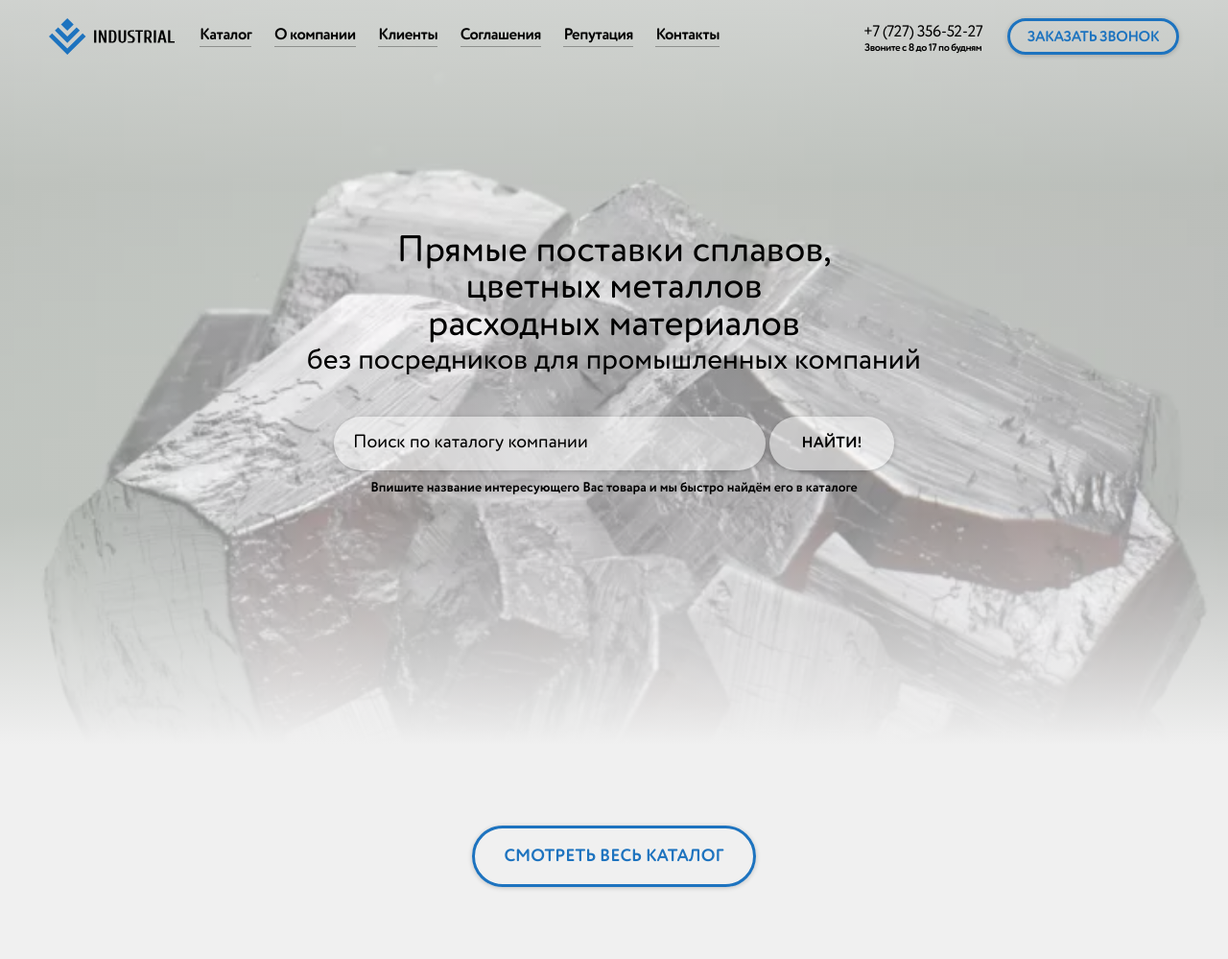
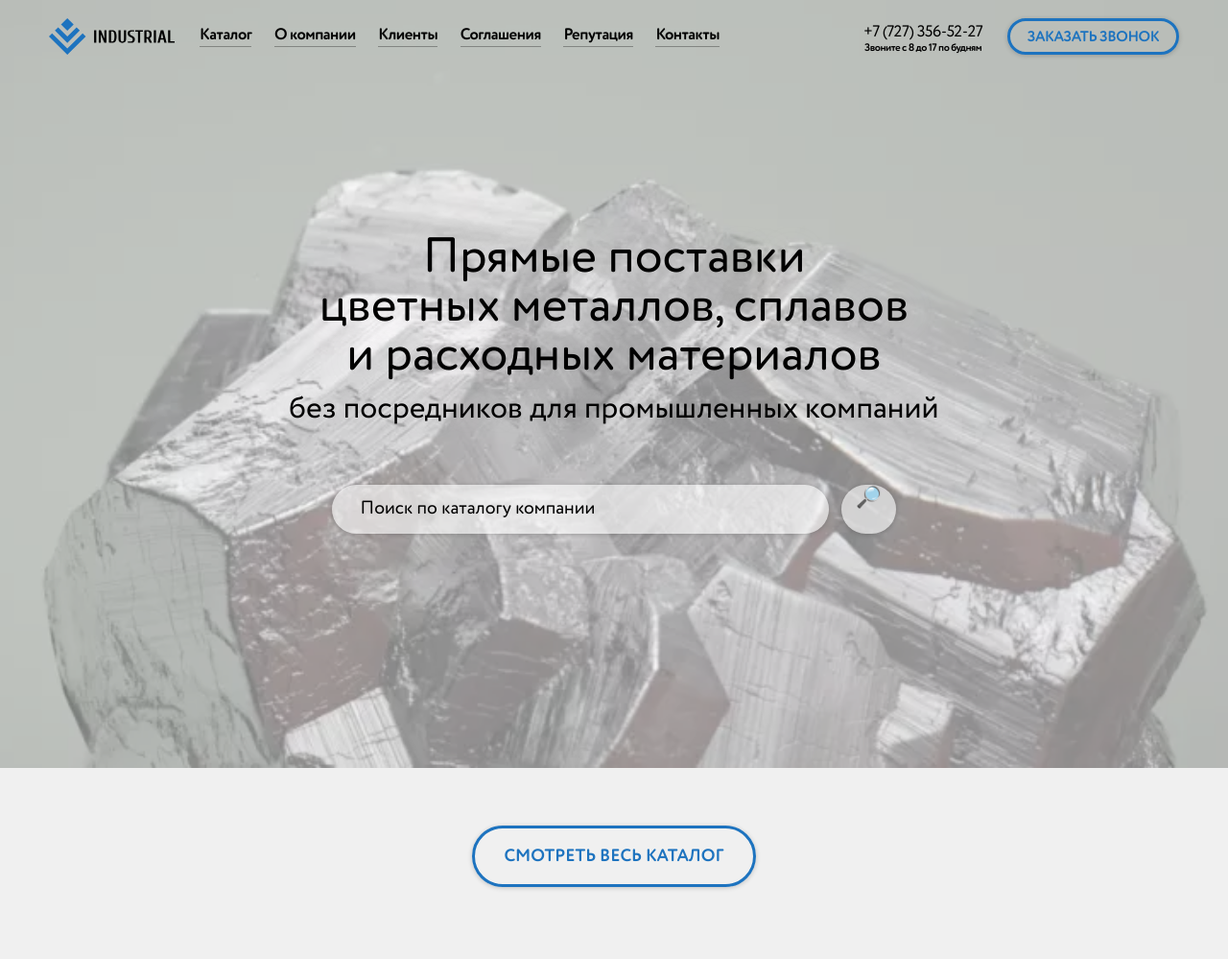
Before and after one commit to kashirin-dm/industrial.kz, a PHP site: page / in a window 1280 px wide. Shown: the top 999 px of the page at 96% size. Run offline with PHP 8.4, Linux system fonts and the light colour scheme.

Commit message:
cover adaptiv and style

```diff
--- a/index.html
+++ b/index.html
@@ -116,13 +116,12 @@
         <!-- Video -->
         <section class="main-cover">
                 <header>
-                    <h1>Прямые поставки сплавов,<br>цветных металлов<br>расходных материалов</h1>
+                    <h1>Прямые поставки<br>цветных металлов, сплавов<br>и расходных материалов</h1>
                     <p>без посредников для промышленных компаний</p>
                 </header>
                 <form action="index.html" method="post">
                     <input type="search" name="mainsearch" placeholder="Поиск по каталогу компании" autocomplete="off">
-                    <button type="submit" name="mainsearchsubmit">Найти!</button>
-                    <p>Впишите название интересующего Вас товара и мы быстро найдём его в каталоге</p>
+                    <button type="submit" name="mainsearchsubmit">&#128270;</button>
                 </form>
         </section>
         <!-- Catalog button -->
--- a/s.industrial.kz/stat/s/core.css
+++ b/s.industrial.kz/stat/s/core.css
@@ -228,7 +228,7 @@ a:active {color: #18374d;}
 
 /* Main Cover */
 .main-cover::before { /* Pseudo-class for layers performance */
-    will-change: auto; /* For performance */
+    will-change: transform; /* For performance */
     content: '';
     display: block;
     position: absolute;
@@ -236,19 +236,11 @@ a:active {color: #18374d;}
     left: 0;
     height: 100%;
     width: 100%;
-    background: rgba(240,240,240,1);
-background: -moz-linear-gradient(top, rgba(240,240,240,0.7) 0%, rgba(240,240,240,0.5) 24%, rgba(240,240,240,0.5) 67%, rgba(240,240,240,1) 97%, rgba(240,240,240,1) 100%);
-background: -webkit-gradient(left top, left bottom, color-stop(0%, rgba(240,240,240,0.7)), color-stop(24%, rgba(240,240,240,0.5)), color-stop(67%, rgba(240,240,240,0.5)), color-stop(97%, rgba(240,240,240,1)), color-stop(100%, rgba(240,240,240,1)));
-background: -webkit-linear-gradient(top, rgba(240,240,240,0.7) 0%, rgba(240,240,240,0.5) 24%, rgba(240,240,240,0.5) 67%, rgba(240,240,240,1) 97%, rgba(240,240,240,1) 100%);
-background: -o-linear-gradient(top, rgba(240,240,240,0.7) 0%, rgba(240,240,240,0.5) 24%, rgba(240,240,240,0.5) 67%, rgba(240,240,240,1) 97%, rgba(240,240,240,1) 100%);
-background: -ms-linear-gradient(top, rgba(240,240,240,0.7) 0%, rgba(240,240,240,0.5) 24%, rgba(240,240,240,0.5) 67%, rgba(240,240,240,1) 97%, rgba(240,240,240,1) 100%);
-background: linear-gradient(to bottom, rgba(240,240,240,0.7) 0%, rgba(240,240,240,0.5) 24%, rgba(240,240,240,0.5) 67%, rgba(240,240,240,1) 97%, rgba(240,240,240,1) 100%);
-filter: progid:DXImageTransform.Microsoft.gradient( startColorstr='#f0f0f0', endColorstr='#f0f0f0', GradientType=0 );
+    background: rgba(240,240,240,0.5);
     pointer-events: none;
 }
 .main-cover {
-    grid-template-columns: 15% 1fr 15%;
-    background: url(../../../i.industrial.kz/stat/i/cover_bg.webp) center no-repeat fixed;
+    background: url(../../../i.industrial.kz/stat/i/cover_bg.webp) center no-repeat;
     background-size: cover;
     height: 100vh;
     width: 100%;
@@ -256,40 +248,31 @@ filter: progid:DXImageTransform.Microsoft.gradient( startColorstr='#f0f0f0', end
     overflow: hidden;
     align-items: end;
 }
-
-.main-cover > * {
-    grid-column: 2;
-    z-index: 3;
+.main-cover h1 {text-shadow: 0 0 40px rgba(240,240,240,0.3);}
+.main-cover p {text-shadow: 0 0 30px rgba(240,240,240,0.3);}
+.main-cover form {
+    display: grid;
+    align-self: start;
 }
-.main-cover header {align-self: end;}
-.main-cover h1 {
-    font-size: 3vw;
-    line-height: 1;
-}
-.main-cover p {
-    font-size: 168%;
-    margin-bottom: 40px;
-    line-height: 1.2;
-}
-.main-cover form {align-self: start;}
-.main-cover form input, form button {
+.main-cover form * {
+    display: inline-grid;
     margin: 0;
+    width: 100%;
+    font-family: 'Circe Rounded', sans-serif;
+    color:#000;
+    white-space: nowrap;
+    background: rgba(255, 255, 255, .6);
+    box-shadow: rgba(0, 0, 0, .2) 0px 1px 5px;
+    border-radius: 50px;
 }
 .main-cover form input {
-    width: 100%;
-    max-width: 450px;
-    height: 56px;
-    padding: 0 20px;
-    font-size: 88.89%;
-    background: rgba(255, 255, 255, .5);
-    border-radius: 50px;
-    font: 400 88.89% 'Circe Rounded', sans-serif;
-    box-shadow: rgba(0, 0, 0, .2) 0px 1px 5px;
+    font-weight: 400;
 }
 .main-cover form input::placeholder {
     content: '';
+    font-family: 'Circe Rounded', sans-serif;
+    font-weight: 400;
     color:#000;
-    font: 400 120% 'Circe Rounded', sans-serif;
 }
 .main-cover form input:focus {
     background: rgba(255, 255, 255, .9);
@@ -298,32 +281,18 @@ filter: progid:DXImageTransform.Microsoft.gradient( startColorstr='#f0f0f0', end
     opacity: .3;
 }
 .main-cover form button {
-    font: 700 88.89% 'Circe Rounded', sans-serif;
-    width: 100%;
-    max-width: 130px;
-    height: 56px;
-    white-space: nowrap;
-    text-transform: uppercase;
-    background: rgba(255, 255, 255, .5);
-    color:#000;
-    border: none;
-    border-radius: 50px;
-    box-shadow: rgba(0, 0, 0, .2) 0px 1px 5px;
+    font-weight: 700;
 }
 .main-cover form button:hover {
     background: rgba(255, 255, 255, .9);
     cursor: pointer;
+    transform: scale(.92);
+    transition: all .02s ease-in;
 }
 .main-cover form button:active {
-    background: rgba(255, 255, 255, .9);
+    transform: scale(.85);
+    transition: all .02s ease-in;
 }
-.main-cover form p {
-    font-size: 77.78%;
-    margin-top: 10px;
-    font-weight: 700;
-}
-/* END Video Section Desktop */
-
 
 /* Catalog Button Desktop */
 .catalog-button {
--- a/s.industrial.kz/stat/s/d.css
+++ b/s.industrial.kz/stat/s/d.css
@@ -0,0 +1,147 @@
+/* for-desktop-up */
+@media (min-width: 1200px) {
+    .main-cover form {
+        grid-template-columns: 20% 9fr 1fr 20%;
+        column-gap: 1vw;
+    }
+}
+
+/*
+-----------------------------
+for-desktop-only */
+@media (min-width: 1200px) and (max-width: 1799px) {
+    #main-menu {
+        width: 98%;
+        grid-template-columns: 1vw 10.24vw 3fr 2.5vw auto 14vw 1vw;
+        grid-template-rows: 4.37vw;
+        height: 4.37vw;
+        column-gap: 2vw;
+        margin: .8% 0 0 1%;
+    }
+    .main-menu__logo-wrap {
+        grid-column: 2;
+        height: 3vw;
+        grid-row: 1;
+        grid-auto-rows: 1fr;
+        }
+    #main-menu nav {
+        font-size: 1.3vw;
+        grid-row: 1;
+        grid-column: 3;
+        grid-auto-rows: 1fr;
+    }
+    #main-menu nav ul li {
+        padding: 0 0.8vw;
+    }
+    #main-menu .whatsapp {
+        grid-column: 4;
+        height: 2.5vw;
+        width: 100%;
+    }
+    #main-menu .top-phone span{
+        font-size: .86vw;
+    }
+    #main-menu .top-phone a{
+        font-size: 1.3vw;
+    }
+    #main-menu .callback {
+        width: 162px;
+        line-height: 42px;
+    }
+    #main-menu .callback {
+        width: 100%;
+        height: 3vw;
+        font-size: 1.2vw;
+        line-height: 2.7vw;
+    }
+    .main-cover h1 {
+        font-size: 4vw;
+        line-height: 1;
+    }
+    .main-cover p {
+        font-size: 2.5vw;
+        margin-bottom: 4vw;
+        line-height: 1.75;
+    }
+    .main-cover form * {height: 4vw;}
+    .main-cover form input {
+        padding: 0 30px;
+        font-size: 1.5vw;
+    }
+    .main-cover form input::placeholder {
+        font-size: 1.5vw;
+    }
+    .main-cover form button {
+        font-size: 1.7vw;
+    }
+}
+
+/*
+-----------------------------
+for-big-desktop-up */
+@media (min-width: 1800px) {
+    #main-menu {
+        width: 98%;
+        grid-template-columns: 10vw 8.3vw 3fr 2.2vw auto 10vw 10vw;
+        grid-template-rows: 3.6vw;
+        height: 3.6vw;
+        column-gap: 1vw;
+        margin: .8% 0 0 1%;
+    }
+    .main-menu__logo-wrap {justify-content: center;
+        grid-column: 2;
+        height: 2.4vw;
+        grid-row: 1;
+        }
+    #main-menu nav {
+        font-size: 0.96vw;
+        grid-row: 1;
+        grid-column: 3;
+        grid-auto-rows: 1fr;
+    }
+    #main-menu nav ul li {
+        padding: 0 0.8vw;
+    }
+    #main-menu .whatsapp {
+        grid-column: 4;
+        height: 2.2vw;
+        width: 100%;
+    }
+    #main-menu .top-phone span{
+        font-size: .7vw;
+    }
+    #main-menu .top-phone a{
+        font-size: 1.1vw;
+    }
+    #main-menu .callback {
+        width: 162px;
+        line-height: 42px;
+    }
+    #main-menu .callback {
+        width: 100%;
+        height: 2.4vw;
+        font-size: .9vw;
+        line-height: 2.2vw;
+    }
+    .main-cover {grid-template-columns: 15% 1fr 15%;}
+    .main-cover h1 {
+        font-size: 4vw;
+        line-height: 1;
+    }
+    .main-cover p {
+        font-size: 2.5vw;
+        margin-bottom: 4vw;
+        line-height: 1.75;
+    }
+    .main-cover form * {height: 4vw;}
+    .main-cover form input {
+        padding: 0 30px;
+        font-size: 1.5vw;
+    }
+    .main-cover form input::placeholder {
+        font-size: 1.5vw;
+    }
+    .main-cover form button {
+        font-size: 1.7vw;
+    }
+}
--- a/s.industrial.kz/stat/s/media.css
+++ b/s.industrial.kz/stat/s/media.css
@@ -1,5 +1,11 @@
 /* for-tablet-portrait-up */
-@media (min-width: 600px) {}
+@media (min-width: 600px) {
+    .main-cover {grid-template-columns: 5% 1fr 5%;}
+    .main-cover > * {
+        grid-column: 2;
+        z-index: 3;
+    }
+}
 
 /*
 -----------------------------
@@ -70,10 +76,40 @@ for-tablet-portait-only */
         height: 7vmin;
         line-height: 7vmin;
     }
+    .main-cover h1 {
+        font-size: 7vw;
+        line-height: 1;
+    }
+    .main-cover p {
+        font-size: 4vw;
+        margin-bottom: 4vw;
+        line-height: 1.9;
+    }
+    .main-cover form {
+        grid-template-columns: 7fr 1fr;
+        column-gap: 1vw;
+    }
+    .main-cover form * {height: 11vw;}
+    .main-cover form input {
+        grid-column: 1;
+        padding: 0 30px;
+        font-size: 3.4vw;
+    }
+    .main-cover form input::placeholder {
+        font-size: 3.4vw;
+    }
+    .main-cover form button {
+        grid-column: 2;
+        font-size: 3.5vw;
+    }
 }
 
 /* for-tablet-landscape-up */
-@media (min-width: 900px) {}
+@media (min-width: 900px) {
+    .main-cover {grid-template-columns: 10% 1fr 10%;}
+    .main-cover form input {grid-column: 2;}
+    .main-cover form button {grid-column: 3;}
+}
 
 /*
 -----------------------------
```
Also changed, not shown: other parts of s.industrial.kz/stat/s/media.css (+18 -98 lines).
